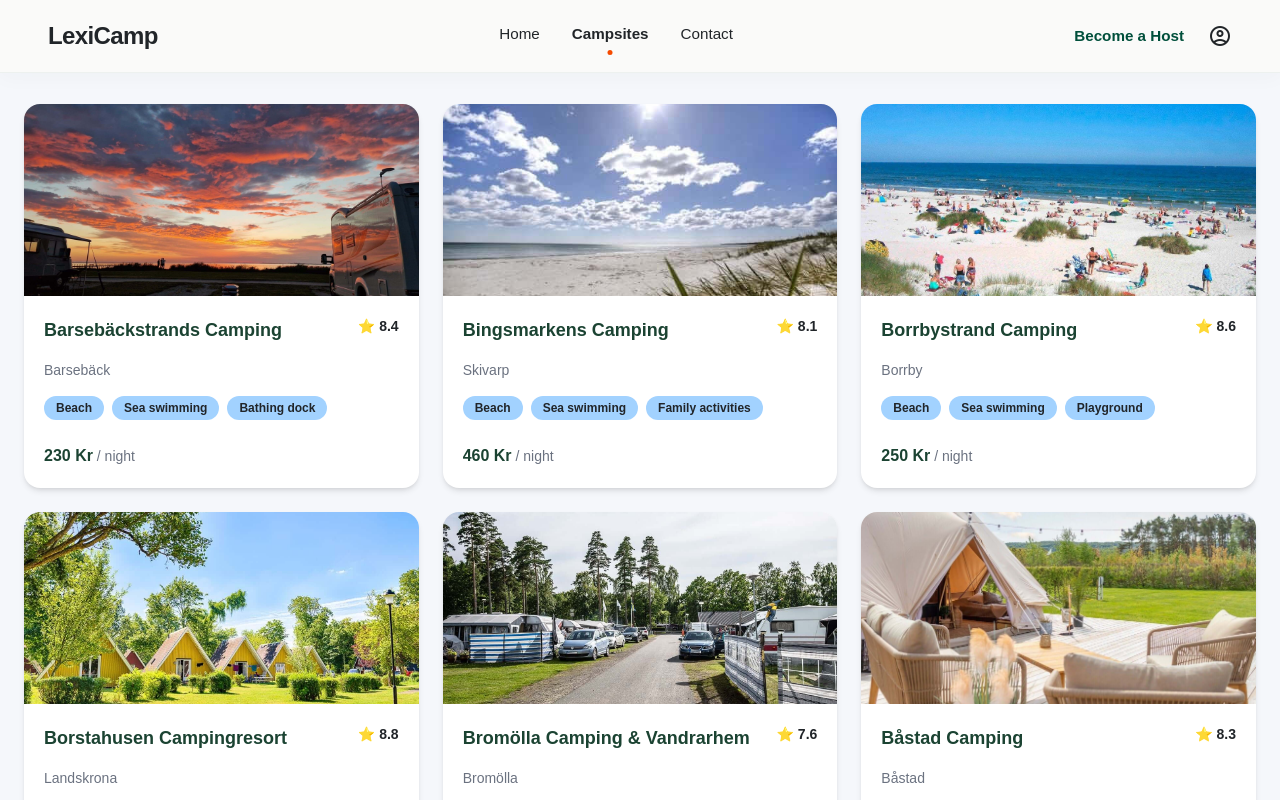
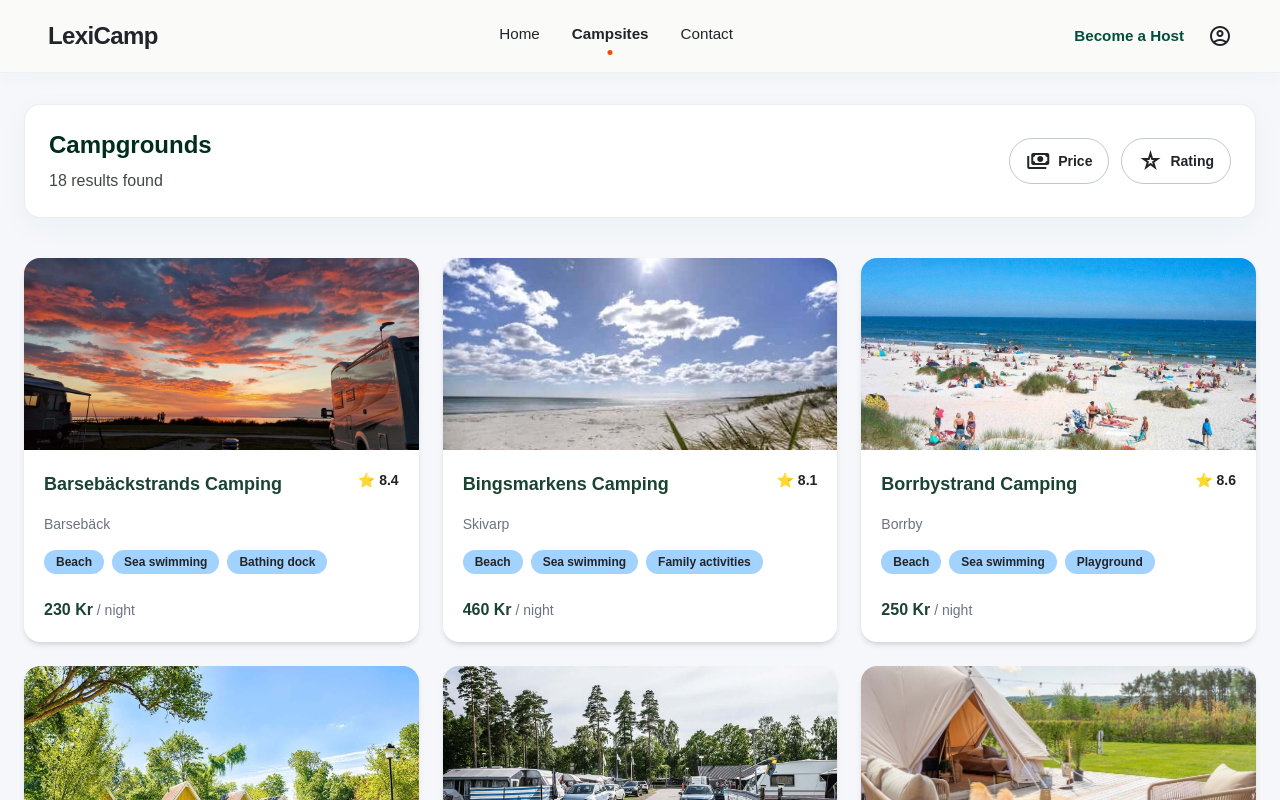
Before and after one commit to aLexicon99/LexiCamp-Booking, a Next.js app: page /campsites in a window 1280 px wide. Shown: the top 800 px of the page. Built offline with nearby package versions, Linux system fonts and the light colour scheme.

Commit message:
Filter-Sort-Bar
new Filter / Sort Bar
-  i only used sort by Price and Rating for now

```diff
--- /dev/null
+++ b/app/campsites/_components/FilterBar.js
@@ -0,0 +1,74 @@
+"use client";
+
+import { redirect } from "next/navigation";
+
+export default function FilterBar({
+  priceOnClick,
+  ratingOnClick,
+  campsites,
+  search,
+  guests,
+  date,
+}) {
+  const hasURLparams = window.location.search != "";
+  return (
+    <section className="mb-10">
+      <div className="flex flex-col md:flex-row md:items-center justify-between gap-6 bg-surface-container-lowest p-6 rounded-2xl shadow-[0_8px_30px_rgba(27,67,50,0.04)] border border-outline-variant/30">
+        <div className="flex-1">
+          <h1 className="text-2xl font-extrabold text-primary mb-2">
+            Campgrounds
+          </h1>
+          <p className="text-on-surface-variant">
+            {campsites.length} results found{" "}
+            {search && campsites.length > 0 ? `for "${search}"` : ""}
+          </p>
+          <p className="font-semibold text-green-900">
+            {date && `🗓️ ${date}`}{" "}
+            {guests && guests != "group"
+              ? `for "${guests} Guests + Beds"`
+              : guests === "group" && `for a ${guests.toUpperCase()}`}
+          </p>
+        </div>
+
+        <div className="flex flex-wrap items-center gap-3">
+          {/* Pris */}
+          <button
+            onClick={() => priceOnClick()}
+            className="flex cursor-pointer items-center gap-2 px-4 py-2.5 rounded-xl border border-outline-variant hover:border-primary transition-all text-sm font-semibold"
+          >
+            <span className="material-symbols-outlined text-[20px]">
+              payments
+            </span>
+            Price
+          </button>
+
+          {/* Rating */}
+          <button
+            onClick={() => ratingOnClick()}
+            className="flex cursor-pointer items-center gap-2 px-4 py-2.5 rounded-xl border border-outline-variant hover:border-primary transition-all text-sm font-semibold"
+          >
+            <span className="material-symbols-outlined text-[20px]">
+              star_rate
+            </span>
+            Rating
+          </button>
+
+          {hasURLparams && (
+            <>
+              <div className="h-8 w-px bg-outline-variant mx-2"></div>
+              <button
+                onClick={() => redirect("/campsites")}
+                className="flex cursor-pointer items-center gap-2 px-4 py-2.5 bg-primary text-white rounded-xl hover:bg-opacity-90 transition-all text-sm font-bold shadow-lg shadow-primary/20"
+              >
+                <span className="material-symbols-outlined text-[20px]">
+                  close
+                </span>
+                Reset
+              </button>
+            </>
+          )}
+        </div>
+      </div>
+    </section>
+  );
+}
--- a/app/campsites/page.js
+++ b/app/campsites/page.js
@@ -4,10 +4,67 @@ import Link from "next/link";
 export const dynamic = "force-dynamic";
 import Loading from "@/components/Loading";
 import { useEffect, useState } from "react";
+import { useSearchParams } from "next/navigation";
 import CampgroundCard from "@/components/CampgroundCard";
+import FilterBar from "./_components/FilterBar";
 
 export default function Locations() {
   const [campsites, setCampsites] = useState([]);
+  const [sortByPrice, setSortByPrice] = useState(false);
+  const [sortByRating, setSortByRating] = useState(false);
+
+  // URL SEARCH-PARAMS
+  const searchParams = useSearchParams();
+  const urlLocation = searchParams.get("location");
+  const urlGuests = searchParams.get("guests");
+  const urlDate = searchParams.get("checkIn");
+
+  function filterBySearchName(list, searchTerm) {
+    const filterResult = list.filter((campsite) => {
+      const name = campsite.name || "";
+      const city = campsite.city || "";
+
+      return (
+        name.toLowerCase().includes(searchTerm.toLowerCase()) ||
+        city.toLowerCase().includes(searchTerm.toLowerCase())
+      );
+    });
+
+    console.log("AFTER filterResult", filterResult);
+    return filterResult;
+  }
+
+  function SortByPriceClick() {
+    let sortedCampingsites = [];
+    if (sortByPrice) {
+      // HighToLow
+      sortedCampingsites = [...campsites].sort(
+        (a, b) => b.pricePerNight - a.pricePerNight,
+      );
+    } else {
+      // LowToHigh
+      sortedCampingsites = [...campsites].sort(
+        (a, b) => a.pricePerNight - b.pricePerNight,
+      );
+    }
+
+    setCampsites(sortedCampingsites);
+    setSortByPrice(!sortByPrice);
+  }
+
+  function SortbyRatingClick() {
+    let sortedCampingsites = [];
+    if (sortByRating) {
+      // HighToLow
+      sortedCampingsites = [...campsites].sort((a, b) => b.rating - a.rating);
+    } else {
+      // LowToHigh
+      sortedCampingsites = [...campsites].sort((a, b) => a.rating - b.rating);
+    }
+
+    setCampsites(sortedCampingsites);
+    setSortByRating(!sortByRating);
+  }
 
   useEffect(() => {
     async function fetchLocations() {
@@ -26,6 +83,14 @@ export default function Locations() {
         <>
           <div className="flex justify-around h-full">
             <div className="flex-1 p-6">
+              <FilterBar
+                ratingOnClick={SortbyRatingClick}
+                priceOnClick={SortByPriceClick}
+                campsites={campsites}
+                search={urlLocation}
+                guests={urlGuests}
+                date={urlDate}
+              />
               <div className="grid gap-6 md:grid-cols-2 lg:grid-cols-3">
                 {campsites.map((campground) => (
                   <Link
```
